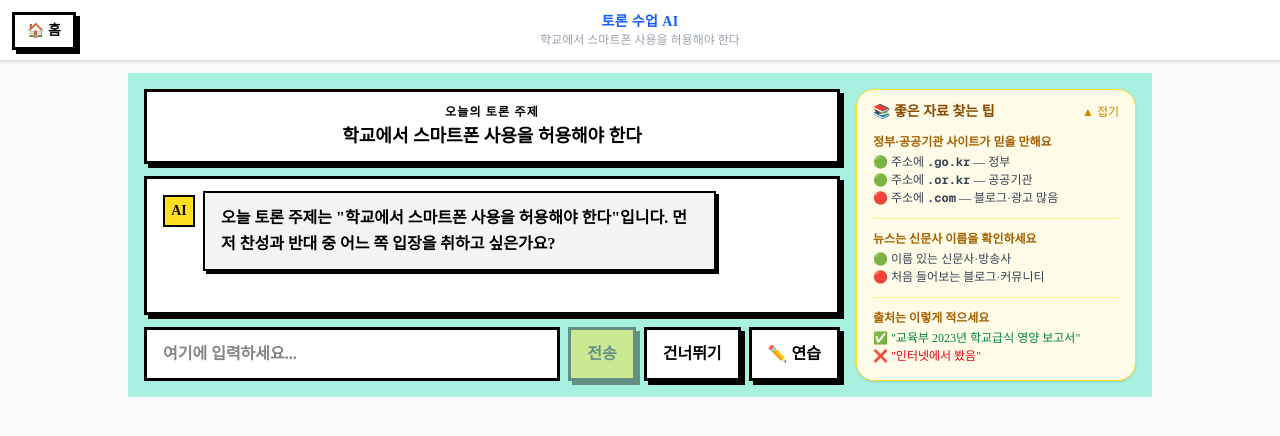
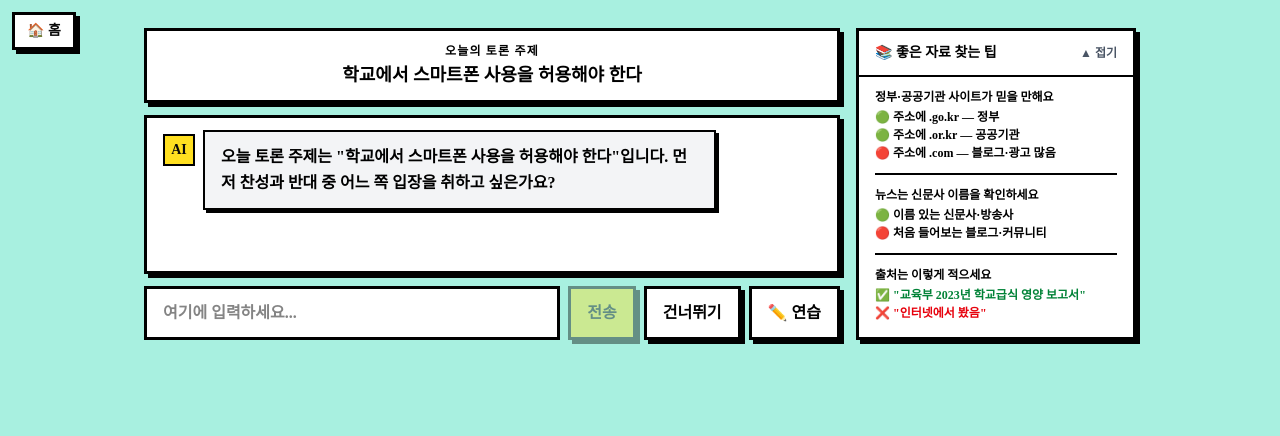
Before and after one commit to EDIEUfromVincent/debate-ai, a Next.js app in the folder frontend/: page /session/new in a window 1280 px wide. Shown: the top 436 px of the page. Built offline with nearby package versions, Linux system fonts and the light colour scheme.

Commit message:
fix: 헤더 제거, SourceGuideCard 네오브루탈리즘 적용

```diff
--- a/frontend/app/session/new/NewSessionContainer.tsx
+++ b/frontend/app/session/new/NewSessionContainer.tsx
@@ -135,11 +135,7 @@ export default function NewSessionContainer() {
 
   if (appPhase === "debate" && debateSession) {
     return (
-      <main className="min-h-screen bg-gray-50 flex flex-col">
-        <header className="bg-white border-b px-4 py-3 text-center shadow-sm shrink-0">
-          <p className="text-sm font-bold text-blue-600">토론 수업 AI</p>
-          <p className="text-xs text-gray-400 truncate max-w-xs mx-auto">{debateSession.topic}</p>
-        </header>
+      <main className="min-h-screen flex flex-col" style={{ background: "#A8F0E0" }}>
         <div className="flex-1 overflow-hidden">
           <DebateStage
             sessionId={debateSession.sessionId}
@@ -174,16 +170,7 @@ export default function NewSessionContainer() {
   }
 
   return (
-    <main className="min-h-screen bg-gray-50 flex flex-col">
-      <header className="bg-white border-b px-4 py-3 text-center shadow-sm">
-        <p className="text-sm font-bold text-blue-600 tracking-wide">토론 수업 AI</p>
-        <p className="text-xs text-gray-400 truncate max-w-xs mx-auto">{topic}</p>
-        {mode === "1v1" && (
-          <span className="inline-block mt-0.5 text-xs bg-purple-100 text-purple-600 font-semibold px-2 py-0.5 rounded-full">
-            1:1 모드
-          </span>
-        )}
-      </header>
+    <main className="min-h-screen flex flex-col" style={{ background: "#A8F0E0" }}>
       <div className="flex-1 overflow-hidden py-3">
         <PrepStage topic={topic} onComplete={handlePrepComplete} />
       </div>
--- a/frontend/components/session/SourceGuideCard.tsx
+++ b/frontend/components/session/SourceGuideCard.tsx
@@ -6,46 +6,47 @@ export default function SourceGuideCard() {
   const [open, setOpen] = useState(true);
 
   return (
-    <div className="rounded-2xl border border-yellow-300 bg-yellow-50 shadow-sm overflow-hidden">
+    <div
+      className="bg-white overflow-hidden"
+      style={{ border: "3px solid #000", boxShadow: "4px 4px 0px #000" }}
+    >
       <button
         onClick={() => setOpen((v) => !v)}
         className="w-full flex items-center justify-between px-4 py-3 text-left"
+        style={{ borderBottom: open ? "2px solid #000" : "none" }}
       >
-        <span className="font-bold text-yellow-800 text-sm">📚 좋은 자료 찾는 팁</span>
-        <span className="text-yellow-600 text-xs">{open ? "▲ 접기" : "▼ 펼치기"}</span>
+        <span className="font-black text-black text-sm">📚 좋은 자료 찾는 팁</span>
+        <span className="font-bold text-gray-600 text-xs">{open ? "▲ 접기" : "▼ 펼치기"}</span>
       </button>
 
       {open && (
-        <div className="px-4 pb-4 flex flex-col gap-3 text-xs text-gray-700">
-          {/* 섹션 a */}
+        <div className="px-4 pb-4 pt-3 flex flex-col gap-3 text-xs font-bold text-black">
           <div>
-            <p className="font-semibold text-yellow-700 mb-1">정부·공공기관 사이트가 믿을 만해요</p>
+            <p className="font-black text-black mb-1">정부·공공기관 사이트가 믿을 만해요</p>
             <ul className="space-y-0.5">
-              <li>🟢 주소에 <span className="font-mono font-bold">.go.kr</span> — 정부</li>
-              <li>🟢 주소에 <span className="font-mono font-bold">.or.kr</span> — 공공기관</li>
-              <li>🔴 주소에 <span className="font-mono font-bold">.com</span> — 블로그·광고 많음</li>
+              <li>🟢 주소에 <span className="font-black">.go.kr</span> — 정부</li>
+              <li>🟢 주소에 <span className="font-black">.or.kr</span> — 공공기관</li>
+              <li>🔴 주소에 <span className="font-black">.com</span> — 블로그·광고 많음</li>
             </ul>
           </div>
 
-          <div className="border-t border-yellow-200" />
+          <div style={{ borderTop: "2px solid #000" }} />
 
-          {/* 섹션 b */}
           <div>
-            <p className="font-semibold text-yellow-700 mb-1">뉴스는 신문사 이름을 확인하세요</p>
+            <p className="font-black text-black mb-1">뉴스는 신문사 이름을 확인하세요</p>
             <ul className="space-y-0.5">
               <li>🟢 이름 있는 신문사·방송사</li>
               <li>🔴 처음 들어보는 블로그·커뮤니티</li>
             </ul>
           </div>
 
-          <div className="border-t border-yellow-200" />
+          <div style={{ borderTop: "2px solid #000" }} />
 
-          {/* 섹션 c */}
           <div>
-            <p className="font-semibold text-yellow-700 mb-1">출처는 이렇게 적으세요</p>
+            <p className="font-black text-black mb-1">출처는 이렇게 적으세요</p>
             <ul className="space-y-0.5">
-              <li>✅ <span className="text-green-700">"교육부 2023년 학교급식 영양 보고서"</span></li>
-              <li>❌ <span className="text-red-600">"인터넷에서 봤음"</span></li>
+              <li>✅ <span className="text-green-700 font-black">"교육부 2023년 학교급식 영양 보고서"</span></li>
+              <li>❌ <span className="text-red-600 font-black">"인터넷에서 봤음"</span></li>
             </ul>
           </div>
         </div>
```
